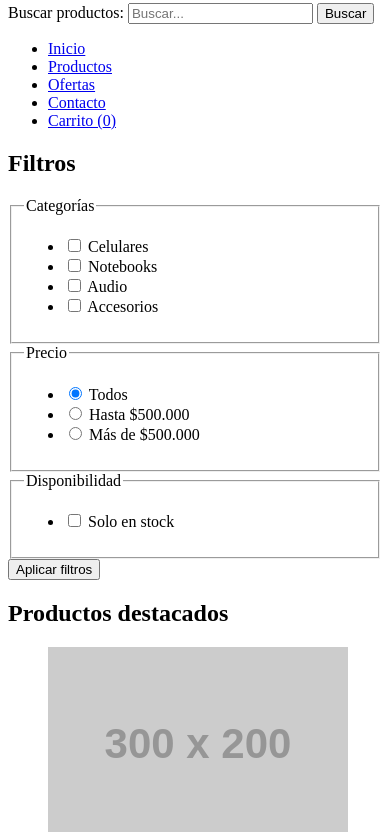
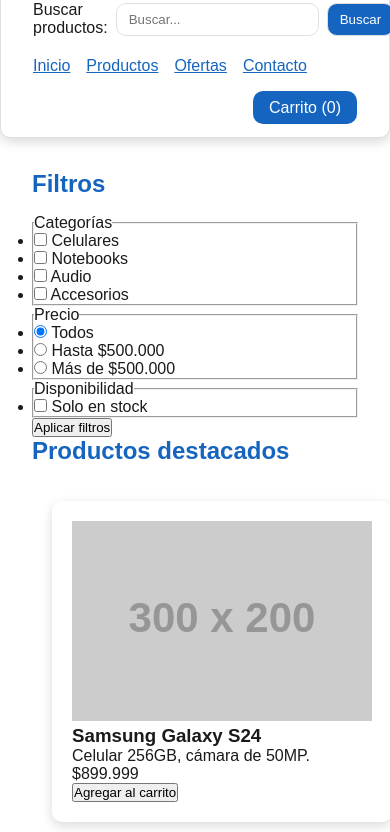
Before and after one commit to thiagoguisado-art/app-web-cliente-thiago-guisado, a plain HTML site: page index.html in a window 390 px wide. Shown: the part 77-909 px from the top of the page. Drawn offline with Linux system fonts and the light colour scheme; placeholder pictures from the web are drawn by us.

Commit message:
Agrego variables CSS, estilos base, grid responsive y navbar flexbox

```diff
--- a/index.html
+++ b/index.html
@@ -5,6 +5,7 @@
     <meta name="viewport" content="width=device-width, initial-scale=1.0">
     <meta name="description" content="TechStore - Tienda online de productos electrónicos">
     <title>TechStore | Inicio</title>
+    <link rel="stylesheet" href="styles.css">
 </head>
 <body>
     <header class="encabezado">
--- /dev/null
+++ b/styles.css
@@ -0,0 +1,158 @@
+:root {
+    --color-primario: #1565c0;
+    --color-fondo: #ffffff;
+    --color-texto: #1a1a1a;
+    --color-fondo-dark: #121212;
+    --radio-borde: 10px;
+    --sombra: 0 4px 12px rgba(0, 0, 0, 0.15);
+    --color-borde: #e0e0e0;
+}
+
+* {
+    margin: 0;
+    padding: 0;
+    box-sizing: border-box;
+}
+
+body {
+    font-family: Arial, Helvetica, sans-serif;
+    background-color: var(--color-fondo);
+    color: var(--color-texto);
+}
+
+a {
+    color: var(--color-primario);
+}
+
+.encabezado,
+.tarjeta-producto,
+.formulario-contacto,
+.pie-pagina {
+    box-shadow: var(--sombra);
+    border-radius: var(--radio-borde);
+}
+
+.encabezado {
+    padding: 1rem 2rem;
+    background-color: var(--color-fondo);
+    color: var(--color-texto);
+    font-family: inherit;
+    display: flex;
+    flex-wrap: wrap;
+    align-items: center;
+    justify-content: space-between;
+    gap: 1rem;
+    border: 1px solid var(--color-borde);
+}
+
+.encabezado .logo {
+    color: var(--color-primario);
+    text-decoration: none;
+    font-size: 1.25rem;
+}
+
+nav ul {
+    list-style: none;
+    display: flex;
+    flex-wrap: wrap;
+    gap: 1rem;
+    padding: 0;
+}
+
+nav li {
+    padding: 0.25rem 0;
+}
+
+nav ul li:last-child {
+    margin-left: auto;
+}
+
+.carrito {
+    background-color: var(--color-primario);
+    color: #ffffff;
+    padding: 0.5rem 1rem;
+    border-radius: var(--radio-borde);
+    text-decoration: none;
+    white-space: nowrap;
+}
+
+.buscador {
+    display: flex;
+    align-items: center;
+    gap: 0.5rem;
+}
+
+.buscador input,
+.buscador button {
+    padding: 0.5rem 0.75rem;
+    border: 1px solid var(--color-borde);
+    border-radius: var(--radio-borde);
+    font-family: inherit;
+    color: var(--color-texto);
+    background-color: var(--color-fondo);
+}
+
+.buscador button {
+    background-color: var(--color-primario);
+    color: #ffffff;
+    cursor: pointer;
+}
+
+main {
+    padding: 2rem;
+    color: var(--color-texto);
+}
+
+main h2 {
+    color: var(--color-primario);
+    margin-bottom: 1rem;
+}
+
+.grilla-productos {
+    display: grid;
+    grid-template-columns: 1fr;
+    gap: 2rem;
+    padding: 1.25rem;
+}
+
+.tarjeta-producto {
+    background-color: var(--color-fondo);
+    padding: 1.25rem;
+}
+
+@media (min-width: 768px) {
+    .grilla-productos {
+        grid-template-columns: repeat(2, 1fr);
+    }
+}
+
+@media (min-width: 1024px) {
+    .grilla-productos {
+        grid-template-columns: repeat(3, 1fr);
+    }
+}
+
+.pie-pagina {
+    padding: 2rem;
+    background-color: var(--color-fondo-dark);
+    color: #ffffff;
+    display: flex;
+    flex-wrap: wrap;
+    gap: 2rem;
+    justify-content: space-between;
+    border: 1px solid var(--color-borde);
+}
+
+.pie-pagina h2 {
+    color: var(--color-primario);
+    margin-bottom: 0.75rem;
+}
+
+.pie-pagina a {
+    color: #ffffff;
+}
+
+.pie-pagina > p {
+    flex-basis: 100%;
+    text-align: center;
+}
```
Also changed, not shown: clase3-css.txt (added).
